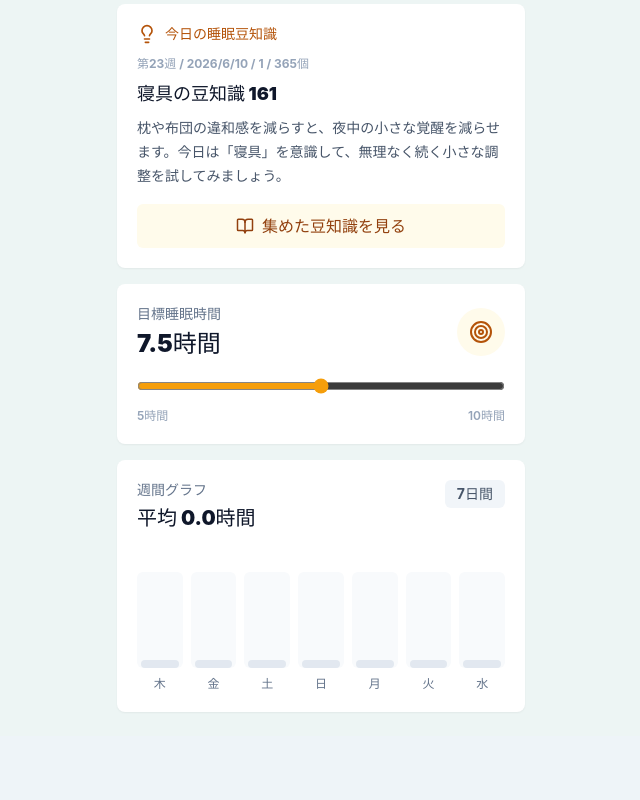
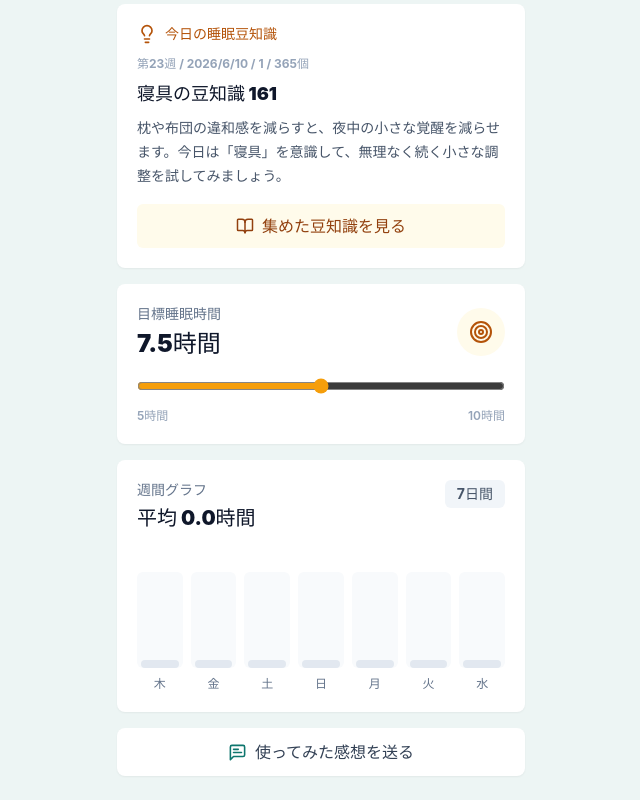
Before and after one commit to such310usdes/Sleep-Coach, a React (Vite) app: page / in a window 1280 px wide. Shown: the part 572-1372 px from the top of the page, without its empty margins (319-959 px from the left). Before the commit the page ends 1308 px from the top, so only its background shows below. Built offline with nearby package versions, Linux system fonts and the light colour scheme.

Commit message:
Add feedback form link

```diff
--- a/src/App.tsx
+++ b/src/App.tsx
@@ -6,6 +6,7 @@ import {
   ChevronLeft,
   Clock3,
   Coffee,
+  MessageSquareText,
   History,
   Lightbulb,
   Moon,
@@ -51,6 +52,8 @@ const STORAGE_KEY = 'sleep-improvement-records';
 const GOAL_KEY = 'sleep-improvement-goal-hours';
 const COLLECTED_TIPS_KEY = 'sleep-improvement-collected-tips';
 const DEFAULT_GOAL_HOURS = 7.5;
+const FEEDBACK_FORM_URL =
+  'https://docs.google.com/forms/d/e/1FAIpQLSd4FiHOVO-vlTi1XXdtGjxo_d0NYwLPwXz4Cai_smp7HS1J-w/viewform?usp=header';
 
 function getTodayDateInput() {
   return new Intl.DateTimeFormat('sv-SE', {
@@ -448,6 +451,16 @@ export default function App() {
               </div>
             </div>
 
+            <a
+              href={FEEDBACK_FORM_URL}
+              target="_blank"
+              rel="noreferrer"
+              className="flex h-12 items-center justify-center gap-2 rounded-lg bg-white font-bold text-slate-700 shadow-sm"
+            >
+              <MessageSquareText size={19} className="text-teal-700" />
+              使ってみた感想を送る
+            </a>
+
           </section>
         )}
 
```
Also changed, not shown: 1 other file (tests, documents, lock files or other folders).
